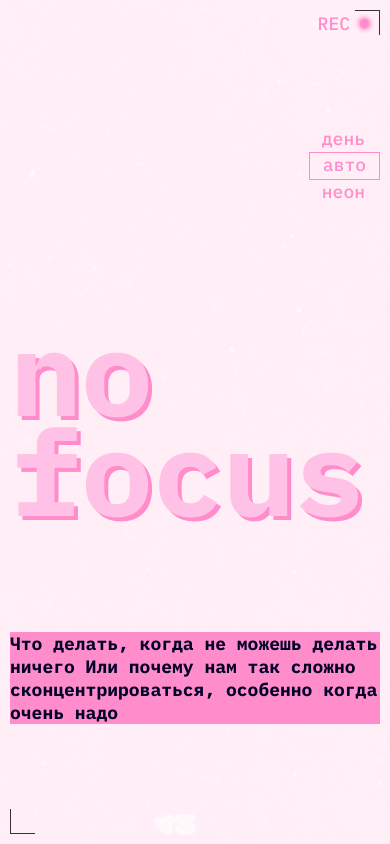
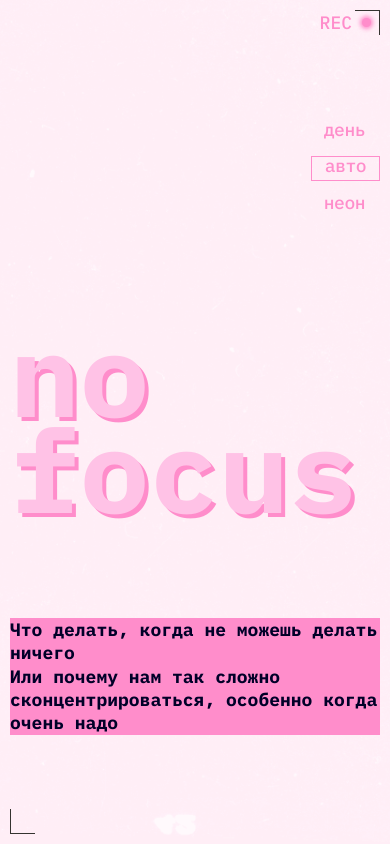
Before and after one commit to NatalliaPaliukhovich-Karastsialiova/slozhno-sosredotochitsya-fd, a plain HTML site: page index.html in a window 390 px wide. Shown: the top 844 px of the page. Drawn offline with Linux system fonts and the light colour scheme.

Commit message:
fix: mobile screen

```diff
--- a/index.html
+++ b/index.html
@@ -49,7 +49,8 @@
       </nav>
       <h1 class="header__title">no focus</h1>
       <p class="header__description">
-        Что делать, когда не можешь делать ничего Или почему нам так сложно
+        Что делать, когда не можешь делать ничего<br>
+        Или почему нам так сложно
         сконцентрироваться, особенно когда очень надо
       </p>
     </header>
--- a/styles/dark.css
+++ b/styles/dark.css
@@ -12,7 +12,3 @@
   --font-normal: var(--font-weight-normal);
   --general-text-size: var(--text-small-size);
 }
-
-.theme-dark .page {
-
-}
--- a/styles/globals.css
+++ b/styles/globals.css
@@ -11,6 +11,7 @@ body {
   font-weight: var(--font-normal);
   font-size: var(--general-text-size);
   margin: 0 auto;
+  padding-inline: 0;
 }
 
 h1,
--- a/styles/pallete.css
+++ b/styles/pallete.css
@@ -11,7 +11,7 @@
   --dark-blue-text-color: #000E2E;
   --font-family: 'IBM Plex mono';
   --text-small-size: 18px;
-  --text-big-size: 120px;
+  --text-big-size: clamp(7.25rem, 7.0115rem + 1.0178vw, 7.5rem);
   --font-weight-bold: 700;
   --font-weight-normal: 400;
 }
--- a/styles/style.css
+++ b/styles/style.css
@@ -43,8 +43,9 @@
 
 .header__rec-wrapper {
   position: absolute;
-  top: 12px;
-  right: 30px;
+  top: 10px;
+  right: 28px;
+  line-height: 1.4;
 }
 
 .header__rec {
@@ -71,12 +72,21 @@
   justify-self: end;
 }
 
+.header__theme-menu-list {
+  display: flex;
+  flex-direction: column;
+  gap: 10px;
+}
+
 .header__theme-menu-button {
   padding-inline: 13px;
-  padding-block-end: 2.5px;
+  padding-block-start: 0px;
+  padding-block-end: 5px;
   color: var(--accent-color);
   text-transform: lowercase;
   background-color: transparent;
+  line-height: 1;
+  letter-spacing: -0.5px;
 }
 
 .header__theme-menu-button_active {
@@ -88,7 +98,6 @@
   font-weight: var(--font-bold);
   font-size: var(--header-title-size);
   line-height: 0.83;
-  letter-spacing: -1px;
   text-shadow: 4px 4px 0 var(--accent-color);
 }
 
@@ -96,13 +105,14 @@
   color: var(--dark-blue-text);
   font-weight: var(--font-bold);
   background-color: var(--accent-color);
+  line-height: 1.3;
 }
 
 .main {
-  margin-block-start: 40px;
+  margin-block: 40px;
 }
 
-.section {
+.section:not(:last-of-type) {
   margin-block-end: 50px;
 }
 
@@ -127,10 +137,12 @@
   font-weight: var(--font-bold);
   font-size: inherit;
   background-color: var(--accent-color);
+  line-height: 1.3;
 }
 
 .article__text {
   font-weight: var(--font-normal);
+  line-height: 1.3;
 }
 
 .accent-link {
@@ -177,7 +189,6 @@
   font-weight: var(--font-bold);
   font-size: var(--header-title-size);
   line-height: 0.83;
-  letter-spacing: -1px;
   text-shadow: 4px 4px 0 var(--accent-color);
 }
 
```
